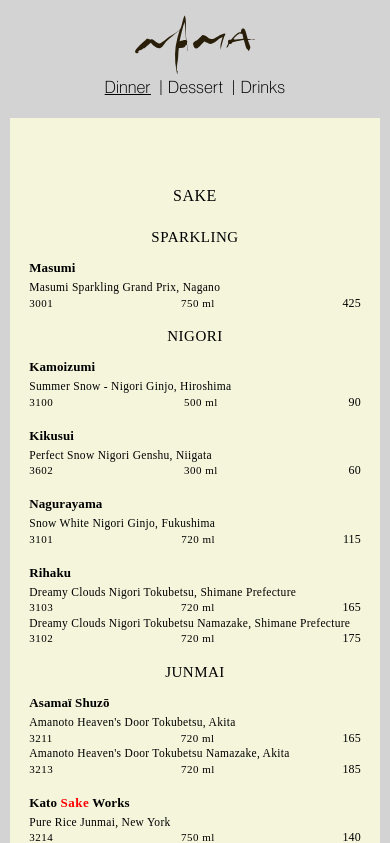
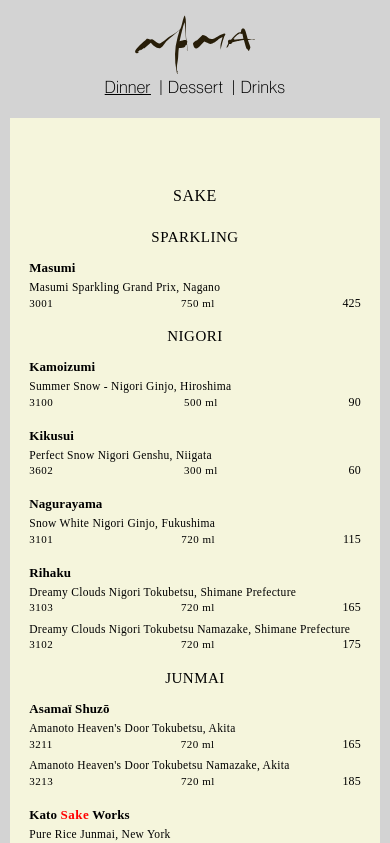
Before and after one commit to DanielAlvarez2/nama, a Next.js app: page /sake in a window 390 px wide. Shown: the top 843 px of the page. Built offline with nearby package versions, Linux system fonts and the light colour scheme.

Commit message:
make sake page responsive

```diff
--- a/app/globals.css
+++ b/app/globals.css
@@ -377,6 +377,9 @@ h1{
     margin-left:auto;
     margin-right:auto;
   }
+  .sake{
+    margin-bottom:6px;
+  }
 }
 @media(max-width:5.5in){
   .sake,
```
